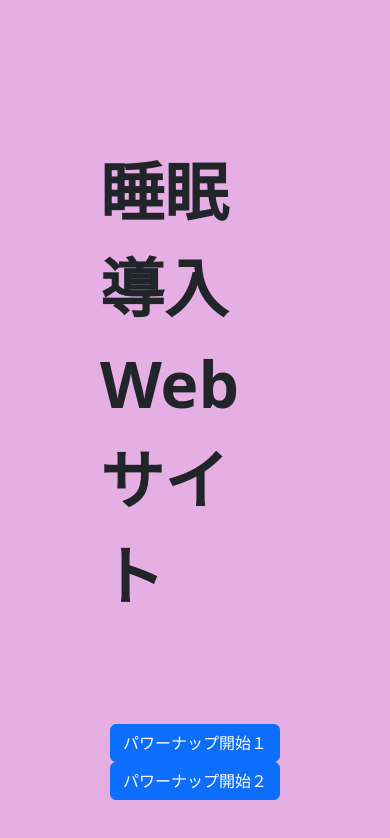
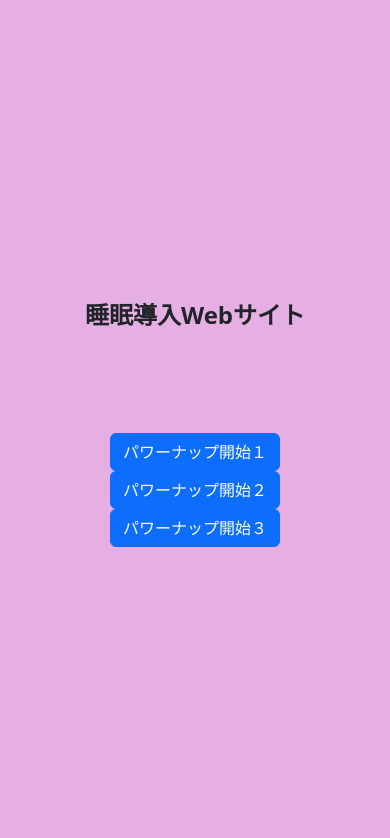
Before and after one commit to kugouituki/sotuken-sleep, a React (Vite) app: page / in a window 390 px wide. Shown: the top 838 px of the page. Built offline with nearby package versions, Linux system fonts and the light colour scheme.

Commit message:
最終調整です

```diff
--- a/src/App.css
+++ b/src/App.css
@@ -0,0 +1,10 @@
+.title{
+    font-size: 64px;
+    padding-bottom: 100px;
+}
+
+@media screen and (max-width: 600px){
+    .title{
+        font-size: 24px;
+    }
+}
--- a/src/component/View.jsx
+++ b/src/component/View.jsx
@@ -35,21 +35,18 @@ function delta(){
           height: "100%"
         }}>
 
-          <b
-          style={{
-            fontSize: "64px",
-            padding: "100px"
-            }}>睡眠導入Webサイト</b>
+          <b className='title'>睡眠導入Webサイト</b>
 
         {/*<Button onClick={delta}>パワーナップ開始{setting}</Button>*/}
         <Button onClick={() => setPage(1)}>パワーナップ開始１</Button>
         <Button onClick={() => setPage(2)}>パワーナップ開始２</Button>
+        <Button onClick={() => setPage(3)}>パワーナップ開始３</Button>
         </div>
 
       )}
 
-      {page === 1 && (() => {
-        return (
+      {page === 1 && (
+
           <Canvas shadows>
           <OrbitControls enableZoom={false} />
 
@@ -67,7 +64,7 @@ function delta(){
           <pointLight
             ref={dirRef}
             position={[0, 2, 1]}
-    intensity={1.2}
+            intensity={10}
             //distance={6}
             //decay={2}
             color="#ff8c5a"
@@ -99,8 +96,8 @@ function delta(){
     />
   </EffectComposer>
 </Canvas>
-        )
-      })()}
+
+    )}
 
 
 
@@ -157,6 +154,35 @@ function delta(){
       </Canvas>
       )}
 
+      {page === 3 && (
+
+
+        <Canvas shadows camera={{ position: [0, 2, 6], fov: 50 }}>
+
+          {/* 背景色（白寄り暖色） */}
+          <color attach="background" args={["#fff6ec"]} />
+
+          {/* 光源 */}
+          <ambientLight intensity={1.2} />
+          <directionalLight
+            position={[5, 10, 5]}
+            intensity={2.5}
+            color={"#fff2e0"}
+            castShadow
+          />
+
+          <pointLight
+            position={[-3, 5, 3]}
+            intensity={1.8}
+            color={"#fff0dd"}
+          />
+
+        </Canvas>
+
+
+      )}
+
+
     </>
   )
 }
--- a/src/component/ViewWithSound.jsx
+++ b/src/component/ViewWithSound.jsx
@@ -11,7 +11,7 @@ export default function ViewWithSound({ audioRef }) {
   ];
 
   const sounds = [
-    "public/sounds/sound2.mp3",
+    "public/sounds/whitenoise.mp3",
     "public/sounds/sound2.mp3",
     "public/sounds/sound2.mp3",
   ];
```
Also changed, not shown: 1 other file (tests, documents, lock files or other folders). Lines whose indentation alone changed are shown as unchanged.
